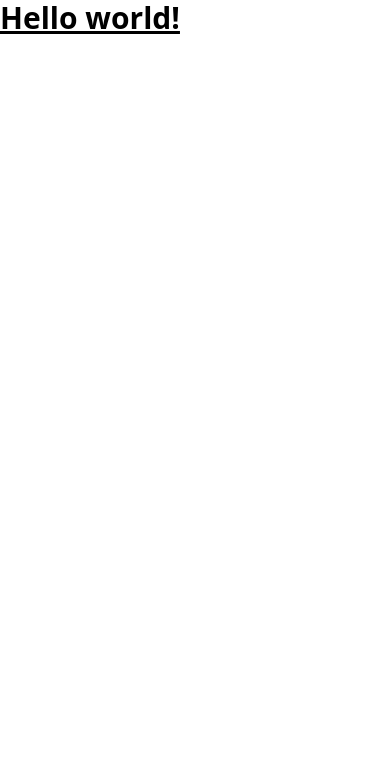
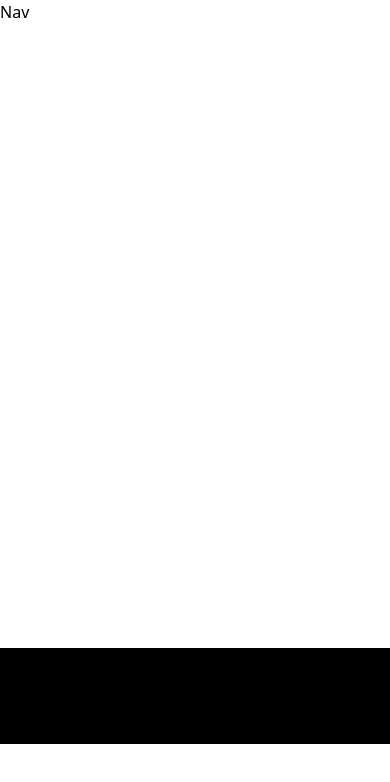
Before and after one commit to jeffreyleec/nikeclone, a React (Vite) app: page / in a window 390 px wide. Shown: the top 782 px of the page. Built offline with nearby package versions, Linux system fonts and the light colour scheme; a web font is replaced by a local one.

Commit message:
component skeleton files created and added to app file. components put into index for cleaner import

```diff
--- a/src/App.jsx
+++ b/src/App.jsx
@@ -1,3 +1,45 @@
-export default function App() {
-  return <h1 className="text-3xl font-bold underline">Hello world!</h1>;
-}
+import React from "react";
+import {
+  Hero,
+  PopularProducts,
+  SuperQuality,
+  Services,
+  SpecialOffer,
+  CustomerReviews,
+  Subscribe,
+  Footer,
+} from "./sections/index";
+
+const App = () => {
+  return (
+    <main className="relative">
+      Nav
+      <section className="xl:padding-1 wide:padding-r padding-b">
+        <Hero />
+      </section>
+      <section className="padding">
+        <PopularProducts />
+      </section>
+      <section className="padding">
+        <SuperQuality />
+      </section>
+      <section className="padding-x padding-y">
+        <Services />
+      </section>
+      <section className="padding">
+        <SpecialOffer />
+      </section>
+      <section className="padding bg-pale-blue">
+        <CustomerReviews />
+      </section>
+      <section className="padding padding-x sm:py-32 py-16 w-full">
+        <Subscribe />
+      </section>
+      <section className="padding bg-black padding-x padding-t pb-8">
+        <Footer />
+      </section>
+    </main>
+  );
+};
+
+export default App;
--- /dev/null
+++ b/src/sections/CustomerReviews.jsx
@@ -0,0 +1,7 @@
+import React from "react";
+
+const CustomerReviews = () => {
+  return <div></div>;
+};
+
+export default CustomerReviews;
--- /dev/null
+++ b/src/sections/Footer.jsx
@@ -0,0 +1,7 @@
+import React from "react";
+
+const Footer = () => {
+  return <div></div>;
+};
+
+export default Footer;
--- /dev/null
+++ b/src/sections/Hero.jsx
@@ -0,0 +1,7 @@
+import React from "react";
+
+const Hero = () => {
+  return <div></div>;
+};
+
+export default Hero;
--- /dev/null
+++ b/src/sections/PopularProducts.jsx
@@ -0,0 +1,7 @@
+import React from "react";
+
+const PopularProducts = () => {
+  return <div></div>;
+};
+
+export default PopularProducts;
--- /dev/null
+++ b/src/sections/Services.jsx
@@ -0,0 +1,7 @@
+import React from "react";
+
+const Services = () => {
+  return <div></div>;
+};
+
+export default Services;
--- /dev/null
+++ b/src/sections/SpecialOffer.jsx
@@ -0,0 +1,7 @@
+import React from "react";
+
+const SpecialOffer = () => {
+  return <div></div>;
+};
+
+export default SpecialOffer;
--- /dev/null
+++ b/src/sections/Subscribe.jsx
@@ -0,0 +1,7 @@
+import React from "react";
+
+const Subscribe = () => {
+  return <div></div>;
+};
+
+export default Subscribe;
--- /dev/null
+++ b/src/sections/SuperQuality.jsx
@@ -0,0 +1,7 @@
+import React from "react";
+
+const SuperQuality = () => {
+  return <div></div>;
+};
+
+export default SuperQuality;
--- /dev/null
+++ b/src/sections/index.js
@@ -0,0 +1,19 @@
+import Hero from "./Hero";
+import PopularProducts from "./PopularProducts";
+import SuperQuality from "./SuperQuality";
+import Services from "./Services";
+import SpecialOffer from "./SpecialOffer";
+import CustomerReviews from "./CustomerReviews";
+import Subscribe from "./Subscribe";
+import Footer from "./Footer";
+
+export {
+  Hero,
+  PopularProducts,
+  SuperQuality,
+  Services,
+  SpecialOffer,
+  CustomerReviews,
+  Subscribe,
+  Footer,
+};
```
